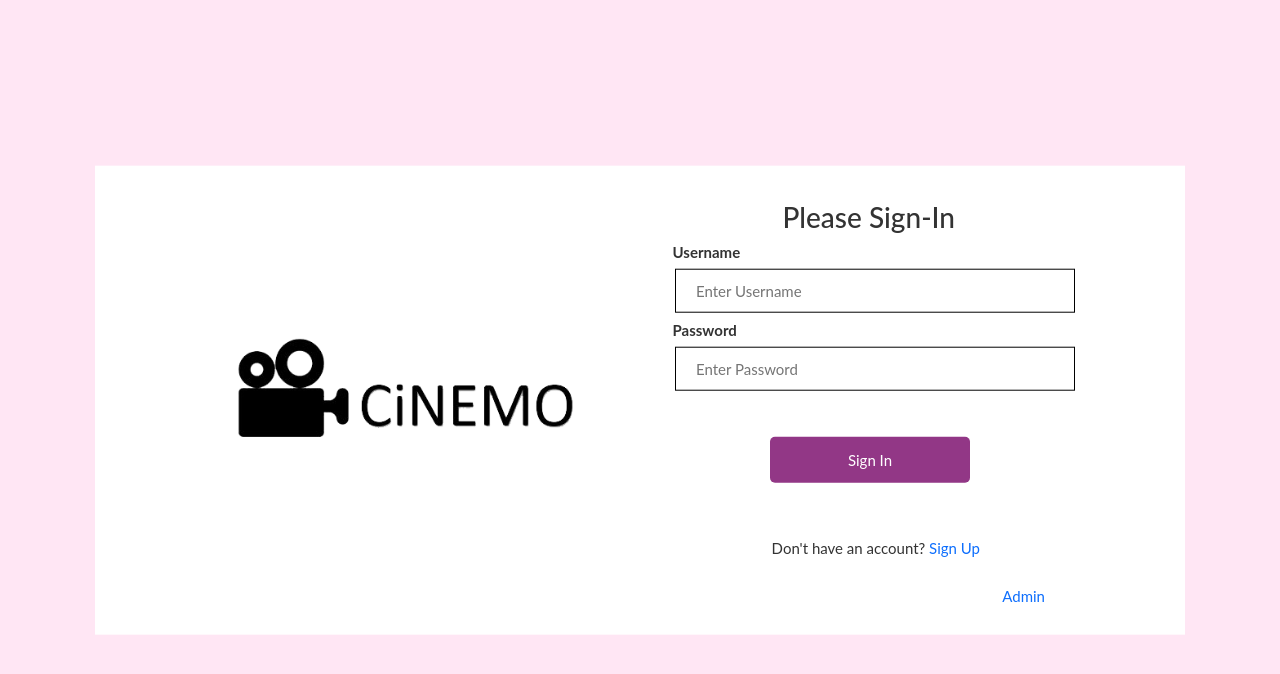
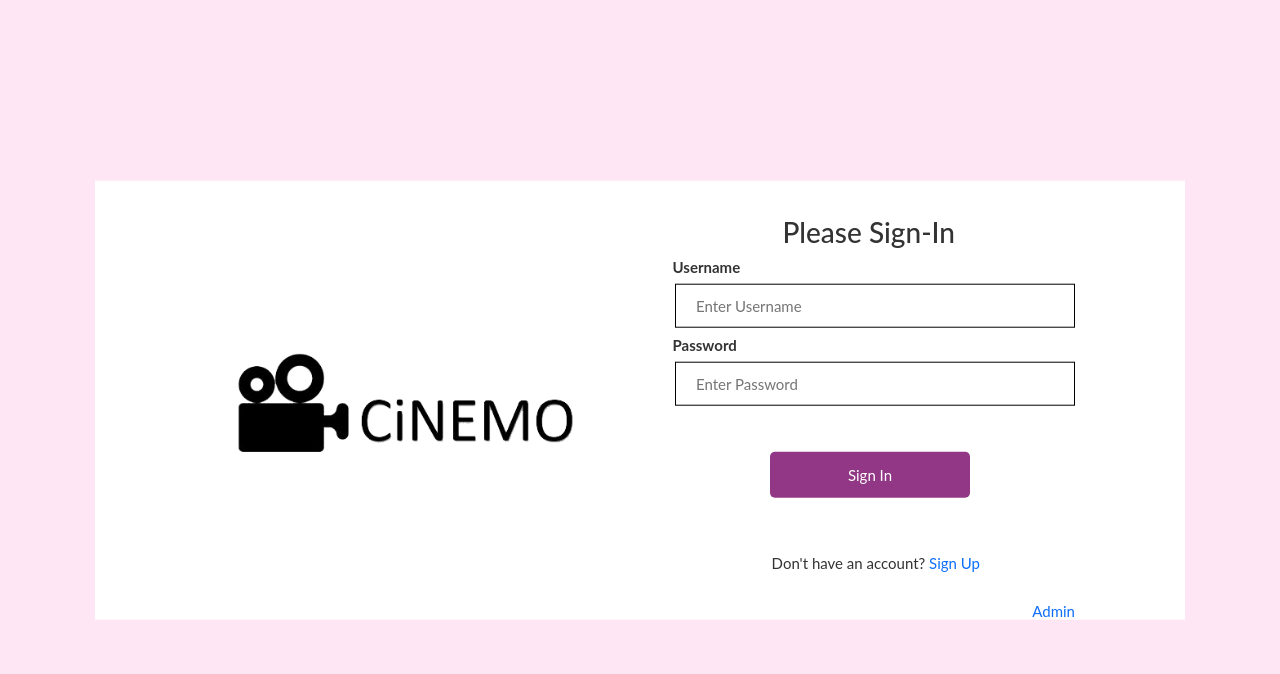
Before and after one commit to rohitks1997/Cinemo, a PHP site: page /signin.php in a window 1280 px wide. Shown: the top 674 px of the page. Run offline with PHP 8.4, Linux system fonts and the light colour scheme.

Commit message:
Update signinpage.css

```diff
--- a/css/signinpage.css
+++ b/css/signinpage.css
@@ -122,11 +122,7 @@ body {
     padding-left:205px;
   }
 
-  .role_link {
-    margin: 30px;
-    align-items: center;
-    font-family: "Lato", sans-serif;
-  }
+
 /* Change styles for cancel button and signup button on extra small screens */
 @media screen and (max-width: 300px) {
 }
```
